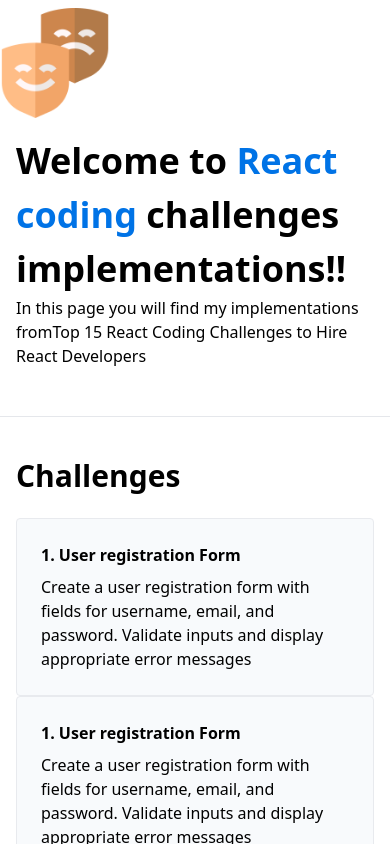
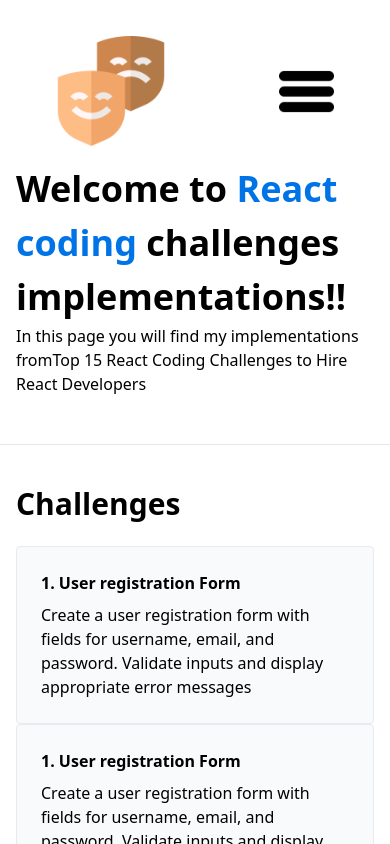
Before and after one commit to luisSilvaEs/react-coding-challenges, a React (Create React App) app: page / in a window 390 px wide. Shown: the top 844 px of the page. Built offline with nearby package versions, Linux system fonts and the light colour scheme.

Commit message:
Create menu mobile

```diff
--- a/src/components/ui/Menu/Menus.scss
+++ b/src/components/ui/Menu/Menus.scss
@@ -1,5 +1,5 @@
 nav {
-    img {
+    .nav-logo-container img {
         width: 110px;
     }
 
@@ -9,4 +9,15 @@
             @apply text-2xl tracking-wide text-gray-800;
         }
     }
+
+    button img {
+        width: 55px;
+    }
+
+    .nav-links-container.open-mobile-menu {
+        display: block;
+        li {
+            margin-top: 8px;
+        }
+    }
 }
--- a/src/components/ui/Menu/Menus.tsx
+++ b/src/components/ui/Menu/Menus.tsx
@@ -1,14 +1,27 @@
+import { useState } from "react";
 import logoURL from "../../../assets/img/logo-app.png";
+import menuIMGURL from "../../../assets/img/mobile-menu-icon.png";
 import "./Menus.scss";
 
 const TopMenu = () => {
+  const [open, setOpen] = useState(false);
+
+  const toggleMenu = () => {
+    console.log("Clicked!");
+    setOpen((o) => !o);
+  };
+
   return (
-    <nav className="container mx-auto flex mt-2">
-      <div className="nav-logo-container">
-        <img src={logoURL} alt="" />
+    <nav className="container mx-auto mt-9 flex justify-around">
+      <div className={`nav-logo-container ${open && "hidden"}`}>
+        <img src={logoURL} alt="logo theater masks" />
       </div>
-      <div className="nav-links-container content-center mx-auto hidden md:block">
-        <ul className="flex">
+      <div
+        className={`nav-links-container content-center mx-auto hidden md:block ${
+          open && "open-mobile-menu"
+        }`}
+      >
+        <ul className="sm:flex-reverse md:flex">
           <li>
             <a href="">Home</a>
           </li>
@@ -20,6 +33,9 @@
           </li>
         </ul>
       </div>
+      <button className={`md:hidden ${open && "mr-9"}`} onClick={toggleMenu}>
+        <img src={menuIMGURL} alt="menu mobile" />
+      </button>
     </nav>
   );
 };
```
Also changed, not shown: src/assets/img/mobile-menu-icon.png (added).
